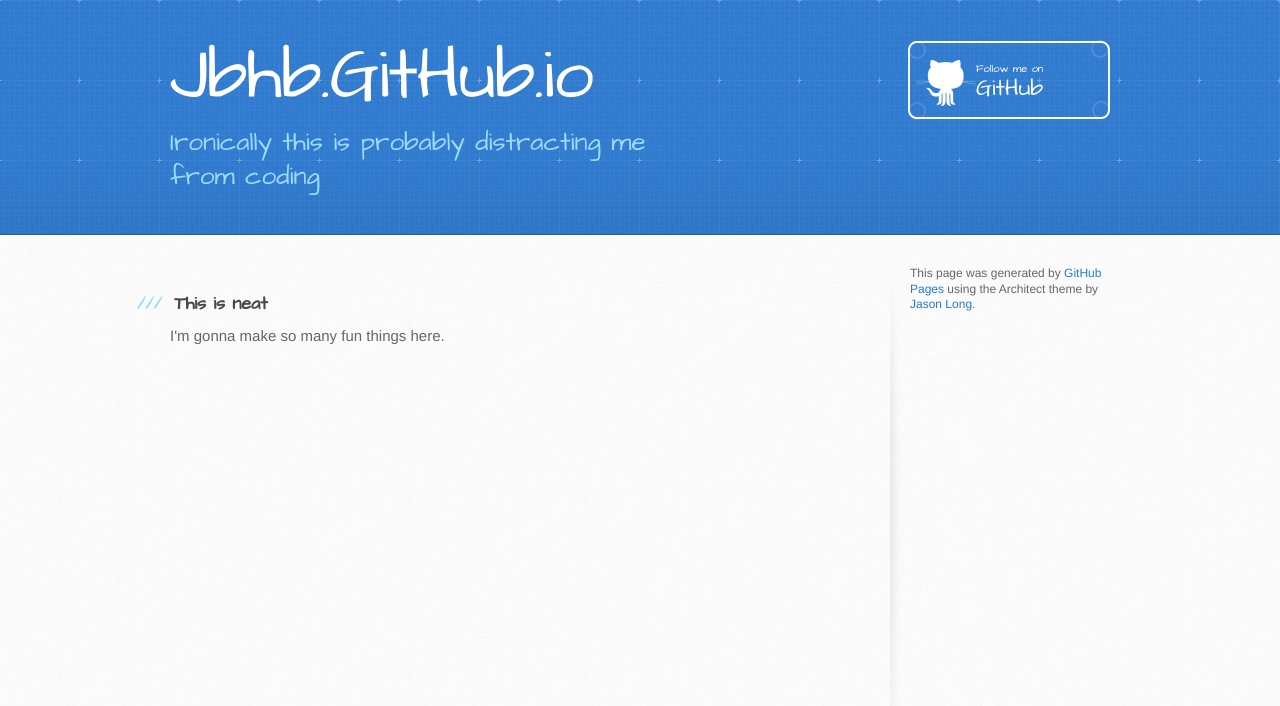
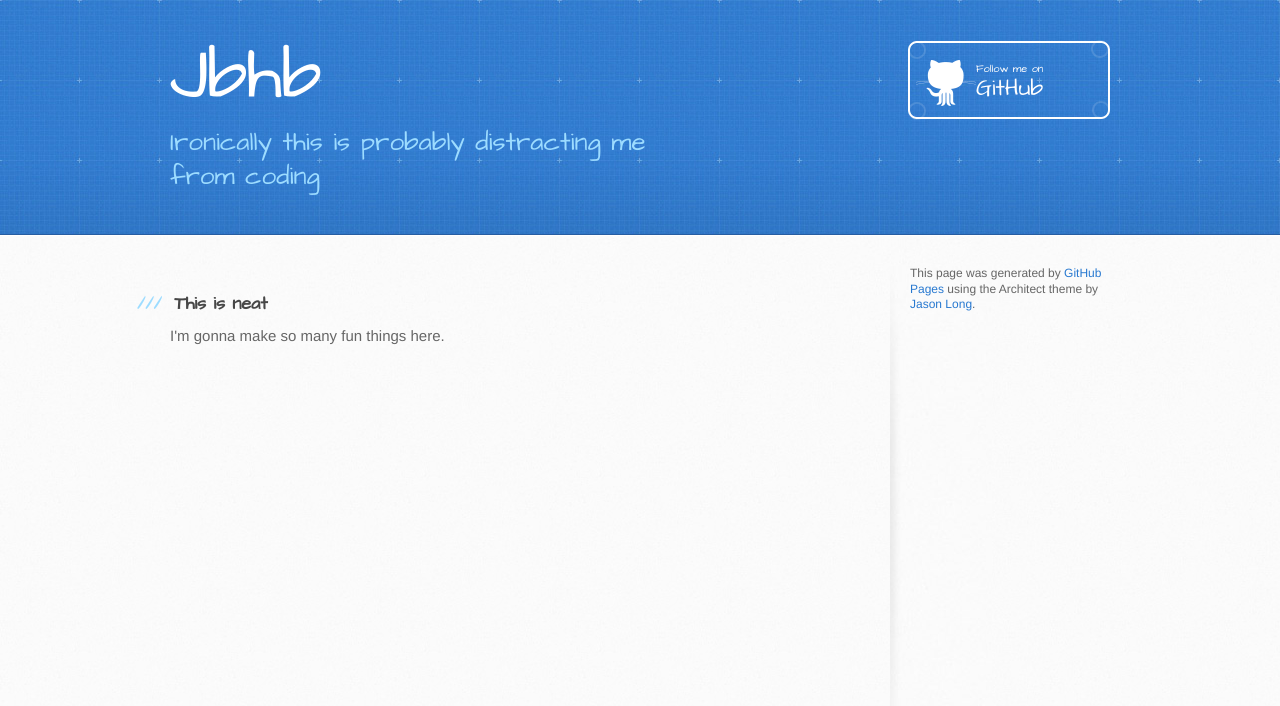
Before and after one commit to jbhb/jbhb.github.io, a plain HTML site: page index.html in a window 1280 px wide. Drawn offline with Linux system fonts and the light colour scheme.

Commit message:
Update index.html

```diff
--- a/index.html
+++ b/index.html
@@ -19,7 +19,7 @@
   <body>
     <header>
       <div class="inner">
-        <h1>Jbhb.GitHub.io</h1>
+        <h1>Jbhb</h1>
         <h2>Ironically this is probably distracting me from coding </h2>
         <a href="https://github.com/jbhb" class="button"><small>Follow me on</small> GitHub</a>
       </div>
```
